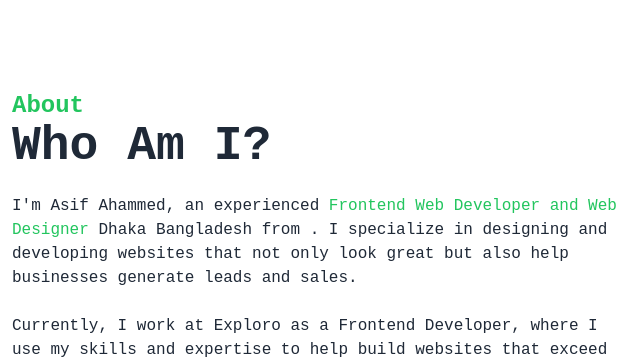
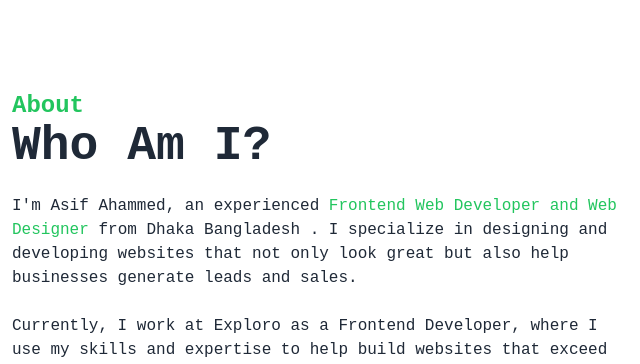
Before and after one commit to Asif3359/my-profile-3, a plain HTML site: page index.html in a window 1280 px wide. Shown: the part 746-1110 px from the top of the page, 636-1276 px from the left. Drawn offline with nearby package versions, Linux system fonts and the light colour scheme.

Commit message:
Edit form in homet

```diff
--- a/index.html
+++ b/index.html
@@ -124,7 +124,7 @@
                 <div class="flex-1 text-center md:text-left">
                    <h1 class="text-2xl font-semibold text-green-500">About</h1>
                     <h1 class="text-5xl font-bold">Who Am I?</h1>
-                    <p class="py-6 font-medium ">I'm Asif Ahammed, an experienced <span class="text-green-500">Frontend Web Developer and Web Designer </span>Dhaka Bangladesh from . I specialize in designing and developing websites that not only look great but also help businesses generate leads and sales.
+                    <p class="py-6 font-medium ">I'm Asif Ahammed, an experienced <span class="text-green-500">Frontend Web Developer and Web Designer </span>from Dhaka Bangladesh  . I specialize in designing and developing websites that not only look great but also help businesses generate leads and sales.
                     </p>
                     <p class="pb-6 font-medium ">Currently, I work at Exploro as a Frontend Developer, where I use my skills and expertise to help build websites that exceed clients' expectations. With almost 1 years of experience in the industry, I have honed my skills in using various technologies to build websites that are both visually appealing and highly functional.</p>
                     <a href="about.html" class="btn bg-green-500 text-white hover:text-gray-800 hover:bg-green-300">Learn More</a>
```
